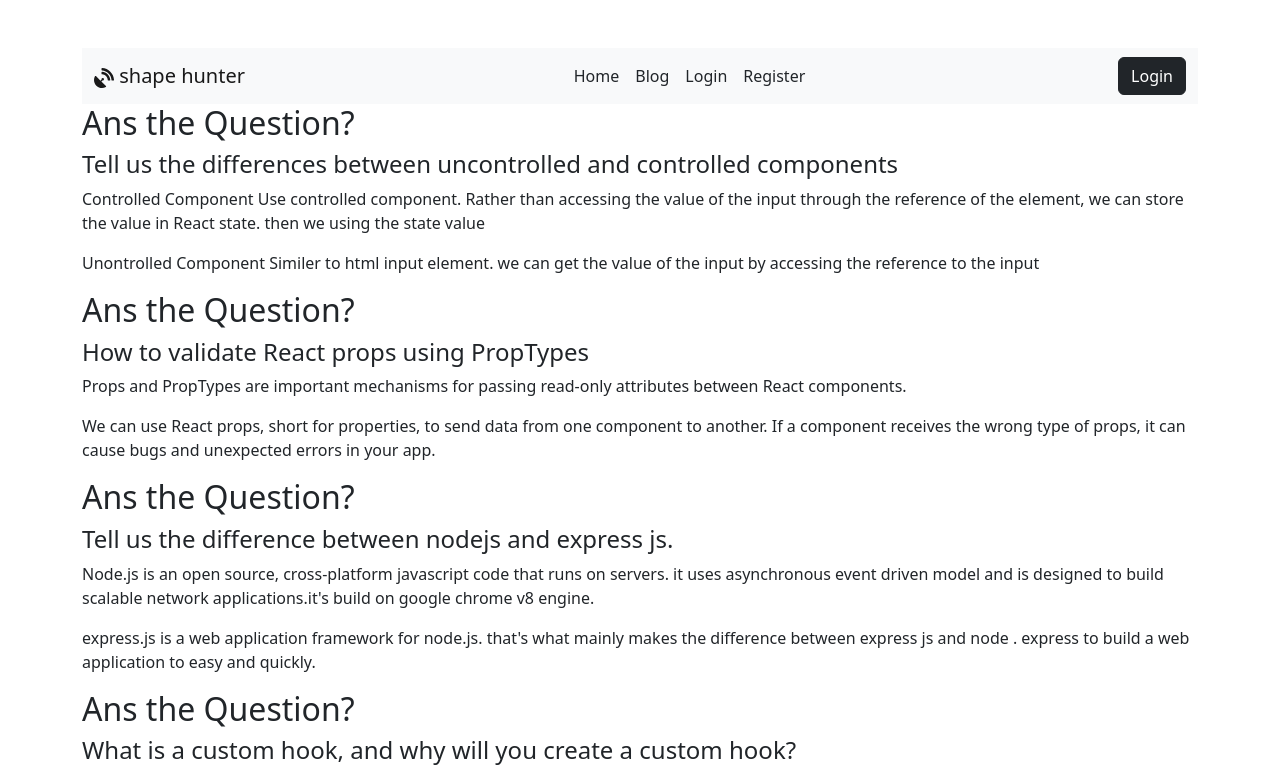
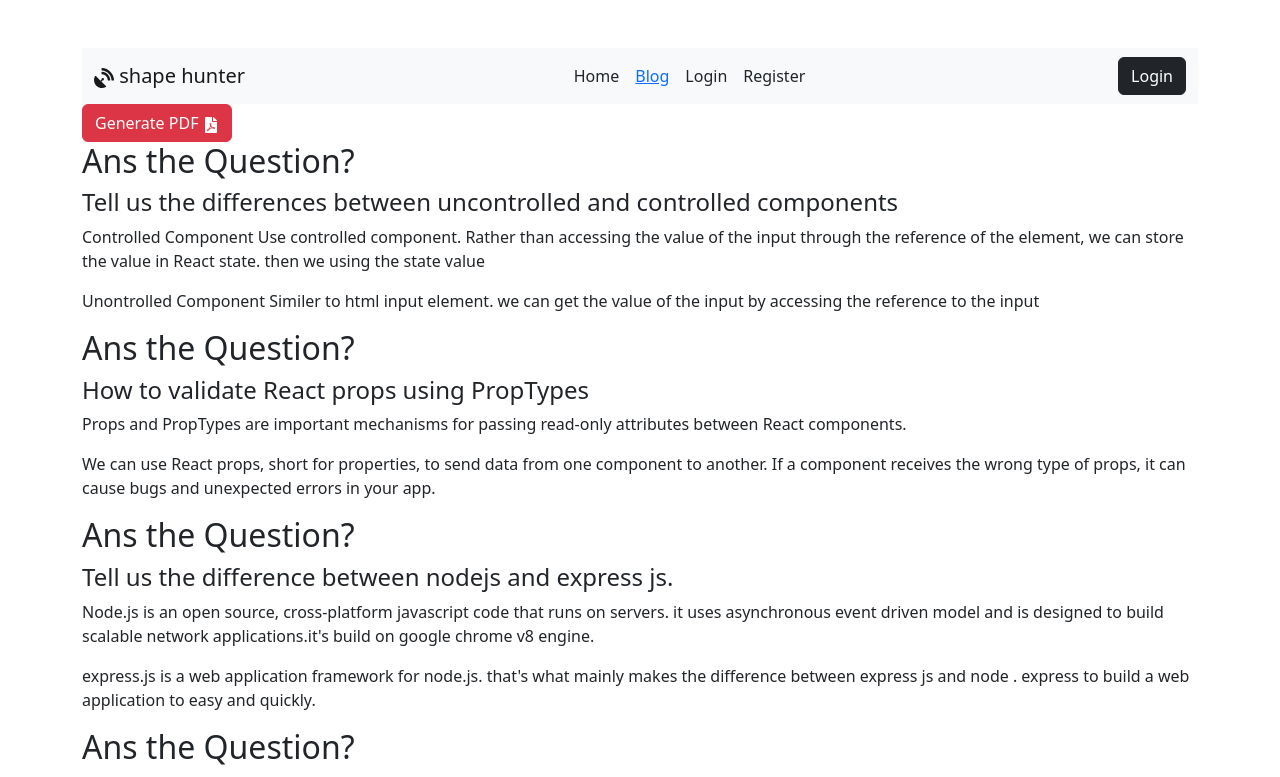
Before and after one commit to tufaelkhan/chef-recipe-client, a React (Vite) app: page /blog in a window 1280 px wide. Shown: the top 777 px of the page. Built offline with nearby package versions, Linux system fonts and the light colour scheme; no server answers.

Commit message:
added active link

```diff
--- a/src/Pages/Blog/Blog.jsx
+++ b/src/Pages/Blog/Blog.jsx
@@ -1,13 +1,16 @@
 import React from 'react';
 import NavigationBar from '../Shared/NavigationBar/NavigationBar';
 import Footer from '../Shared/Footer';
-import { Container } from 'react-bootstrap';
+import { Button, Container } from 'react-bootstrap';
+import { FaFilePdf } from 'react-icons/fa';
 
 const Blog = () => {
     return (
-        <Container className='mt-5'>
+        <div>
+            <Container className='mt-5'>
             <NavigationBar></NavigationBar>
            <div>
+           <Button variant="danger">Generate PDF <FaFilePdf></FaFilePdf> </Button>
            <h2>Ans the Question?</h2>
             <h4>Tell us the differences between uncontrolled and controlled components</h4>
             <p>Controlled Component Use controlled component. Rather than accessing the value of the input through the reference of the element, we can store the value in React state. then we using the state value</p>
@@ -37,8 +40,9 @@ const Blog = () => {
            A custom hook is a function that starts withe the word of use. These rules are in place because React relies on the order in which Hooks are called to associate the Hooks with a certain local state. Placing a Hook inside conditions may change this order, resulting in the subsequent Hooks failing to be called, and more likely than not, resulting in bugs
             </p>
            </div>
+        </Container>
             <Footer></Footer>
-        </Container>
+        </div>
     );
 };
 
--- a/src/Pages/Shared/NavigationBar/NavigationBar.jsx
+++ b/src/Pages/Shared/NavigationBar/NavigationBar.jsx
@@ -1,7 +1,7 @@
 import React, { useContext } from 'react';
 import { Button, Container, Nav, Navbar } from 'react-bootstrap';
 import {  FaSatelliteDish, FaUserCircle } from 'react-icons/fa';
-import { Link } from 'react-router-dom';
+import { Link, NavLink } from 'react-router-dom';
 import { AuthContext } from '../../../Providers/AuthPrivider';
 
 const NavigationBar = () => {
@@ -20,10 +20,12 @@ const NavigationBar = () => {
         <Navbar.Toggle aria-controls="responsive-navbar-nav" />
         <Navbar.Collapse id="responsive-navbar-nav">
           <Nav className="mx-auto">
-            <Nav.Link href="#features"><Link to='/' className='text-decoration-none text-dark'>Home</Link></Nav.Link>
-            <Nav.Link href="#features"><Link to='/blog'className='text-decoration-none text-dark'>Blog</Link></Nav.Link>
-            <Nav.Link href="#pricing"><Link to='/login'className='text-decoration-none text-dark'>Login</Link></Nav.Link>
-            <Nav.Link href="#pricing"><Link to='/register'className='text-decoration-none text-dark'>Register</Link></Nav.Link>
+          {/* className='text-decoration-none text-dark' */}
+
+           <Nav.Link href="#features"><NavLink to='/'  className={({ isActive }) => (isActive ? 'text-primary' : 'text-dark text-decoration-none')}>Home</NavLink></Nav.Link>
+            <Nav.Link href="#features"><NavLink to='/blog'className={({ isActive }) => (isActive ? 'text-primary' : 'text-dark text-decoration-none')}>Blog</NavLink></Nav.Link>
+            <Nav.Link href="#pricing"><NavLink to='/login'className={({ isActive }) => (isActive ? 'text-primary' : 'text-dark text-decoration-none')}>Login</NavLink></Nav.Link>
+            <Nav.Link href="#pricing"><NavLink to='/register'className={({ isActive }) => (isActive ? 'text-primary' : 'text-dark text-decoration-none')}>Register</NavLink></Nav.Link>
           </Nav>
           <Nav>
             {user && <FaUserCircle style={{fontSize: '2rem'}}></FaUserCircle>}
--- a/src/Pages/Shared/RightNav/RightNav.jsx
+++ b/src/Pages/Shared/RightNav/RightNav.jsx
@@ -37,6 +37,12 @@ const RightNav = () => {
                 <h6 className='m-3'>A rich and spicy beef curry cooked with a variety of aromatic spices.</h6>
             </div>
             </div>
+            <div>
+                <h2>Popular Drinks Item</h2>
+                <div>
+
+                </div>
+            </div>
         </div>
     );
 };
```
